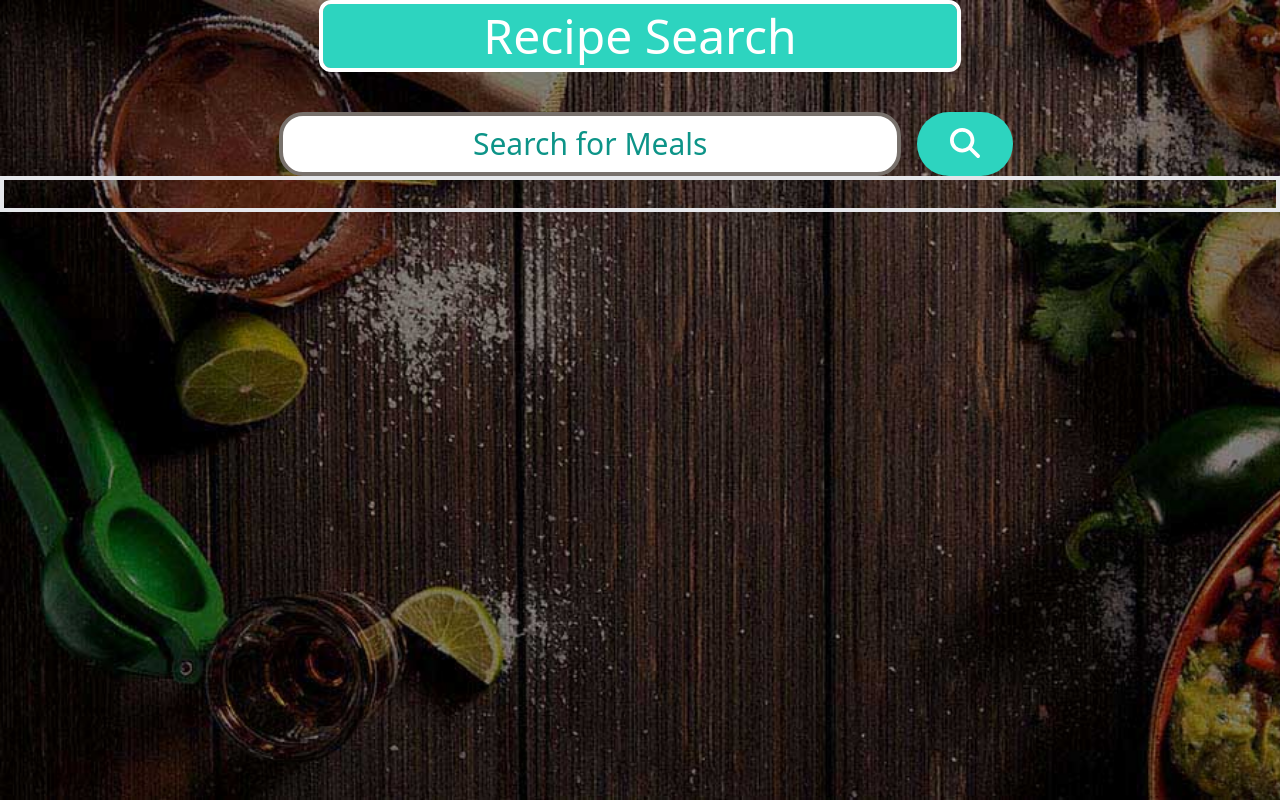
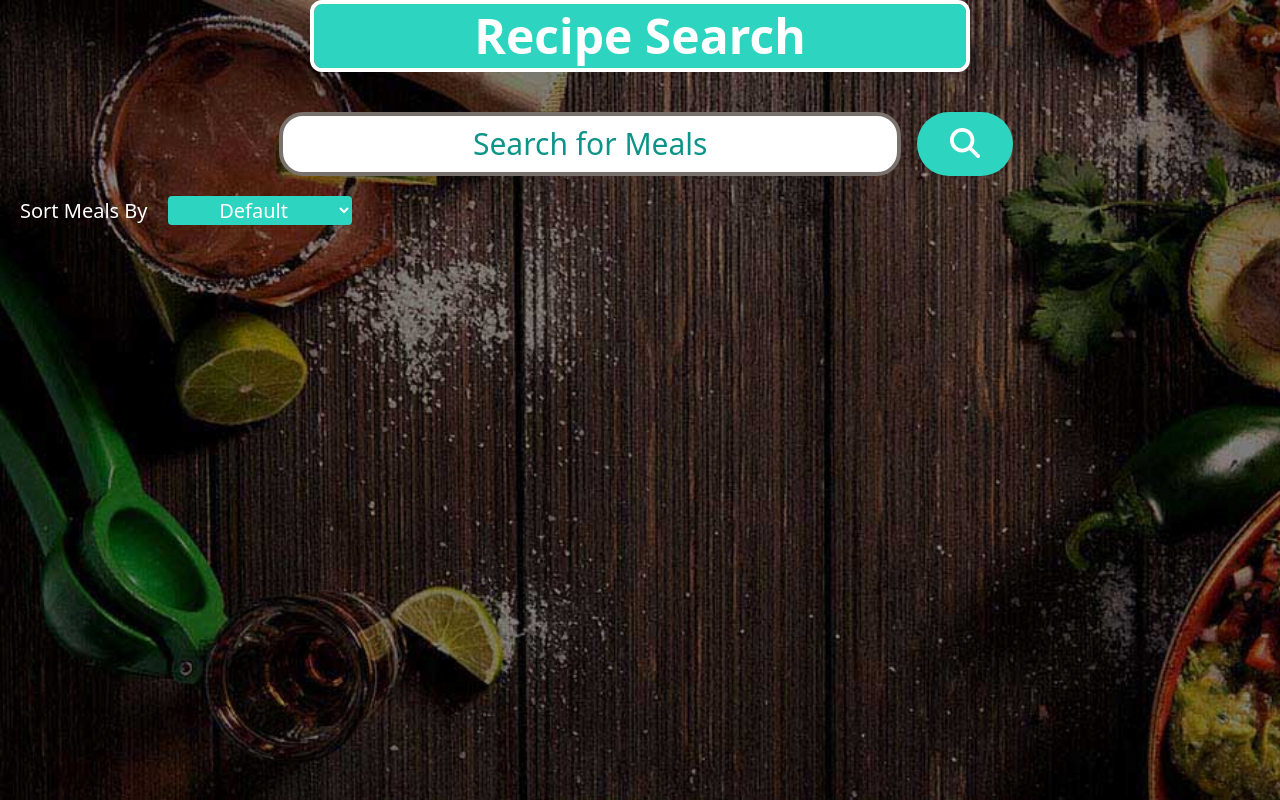
Before and after one commit to jpoee27/Meal-Search, a React (Create React App) app: page / in a window 1280 px wide. Built offline with nearby package versions, Linux system fonts and the light colour scheme.

Commit message:
Started making an info pop up for each meal and tried to add sort function with a select input

```diff
--- a/src/App.js
+++ b/src/App.js
@@ -12,9 +12,8 @@ function App() {
 
   const fetchMeals = async () => {
     const result = await axios(`https://api.edamam.com/search?app_id=df2a8020&app_key=e0970536c6d9fea58a687ed66d1449f8&q=${searchItem}`)
-    //this is now working with the search bar and displays in the meal grid(although the card still needs to be styled better). also need to see how much more info I can get from this api like calories, macros, etc.
     setMeals(result.data.hits);
-    setIsLoading(false);
+    setIsLoading(false);//still haven't set this up with loading spinner
   }
 
   return (
@@ -22,6 +21,9 @@ function App() {
       <Header />
       <Search searchItem={searchItem} setSearchItem={setSearchItem} fetchMeals={fetchMeals}/>
       <CardGrid meals={meals}/>
+      {/* <h1 className="bg-slate-200 text-teal-600 text-center text-2xl md:text-3xl xl:text-4xl mt-40 py-10">Sorry, could not find any meals called "{searchItem}"</h1>
+
+      ^^^this is an error message if there are no results found, but I still need to find away to check if there are no results found after the searchItem has been submitted (problem I am running into now was I could not just check if the searchItem.length === 0 because the searchItem state changes every time a letter is typed in, so need to figure out how to only run it when search has been submitted)*/}
     </div>
   );
 }
--- a/src/components/Card.js
+++ b/src/components/Card.js
@@ -1,17 +1,44 @@
-import React, { useEffect } from 'react'
+import React, { useState, useEffect } from 'react'
+import PopUp from './PopUp';
 
 const Card = ({ meal }) => {
-  let capitalLabel = meal.label.replace(/(^\w{1})|(\s+\w{1})/g, letter => letter.toUpperCase());
+  const [hovered, setHovered] = useState(false);
+  const toggleHover = () => setHovered(!hovered);
+  const [popUp, setPopUp] = useState(false);
 
   useEffect(() => {
     console.log(meal);
-  })
+  }, [])
+
+  const headingClasses = `text-center text-white text-sm md:text-xl xl:text-2xl leading-normal pt-1 ${hovered ? "" : "truncate"} hover:transition-all`;
+  let capitalLabel = meal.label.replace(/(^\w{1})|(\s+\w{1})/g, letter => letter.toUpperCase());
+
   return (
-    <div className='w-[8.5rem] sm:w-72 lg:w-44 xl:w-52 2xl:w-72 h-40 sm:h-48 rounded-lg bg-teal-900 outline outline-2 outline-stone-500 hover:outline-white hover:outline-4 focus:outline-4 focus:outline-white z-30 overflow-hidden justify-self-center' tabIndex={0}>
-      <h2 className='text-center text-white text-sm md:text-xl xl:text-2xl leading-normal pt-1'>{capitalLabel}</h2>
-      <img src={meal.image} className='w-full h-full object-center rounded-lg'></img>
-    </div>
+    <>
+      <button
+        className='w-[8.5rem] sm:w-72 lg:w-44 xl:w-52 2xl:w-64 h-40 sm:h-48 lg:h-44 2xl:h-52 rounded-lg bg-teal-900 outline outline-2 outline-stone-500 hover:outline-white hover:outline-4 focus:outline-4 focus:outline-white z-30 overflow-hidden justify-self-center'
+        onClick={() => setPopUp(true)}
+        >
+        <h2
+          className={headingClasses }
+          onMouseEnter={toggleHover}
+          onMouseLeave={toggleHover}
+        >
+          {capitalLabel}
+        </h2>
+        <img src={meal.image} alt='' className='w-full h-full object-top rounded-lg'></img>
+      </button>
+      <PopUp
+        trigger={popUp}
+        setTrigger={setPopUp}
+        mealTitle={capitalLabel}
+        meal={meal}
+      />
+    </>
   )
 }
 
+
+
+
 export default Card
--- a/src/components/CardGrid.js
+++ b/src/components/CardGrid.js
@@ -1,7 +1,24 @@
-import React from 'react'
+import React, { useState, useEffect } from 'react'
 import Card from './Card'
+import Sort from './Sort';
 
 const CardGrid = ({ meals }) => {
+  const [sortType, setSortType] = useState('');
+
+  useEffect(() => {
+    document.getElementById("sort-form").reset();
+    //^^^ no longer resets select input???
+  }, [meals]);
+
+  //STILL NEED TO FIX THIS SORTING FUNCTION, THINKING I MIGHT NEED TO CREATE A NEW PIECE OF STATE AS LIKE A SAMPLE ARRAY OF DATA SO I CAN SORT IT, BUT THEN I NEED TO FIND A WAY TO MAKE SURE THAT THE GRID DISPLAYS THE SORTED VERSION (then later will need to make sure I find a way to do it dynamically with every sortType and make sure that it is sorting in reverse for high-protein sortType)
+
+  // useEffect(() => {
+  //   const sortedGrid = [...meals].sort((a, b) => {
+  //     return a.recipe.calories - b.recipe.calories
+  //   })
+  //   console.log(sortedGrid);
+  // }, [sortType])
+
   const grid = meals.map((meal, index) => {
     return (
       <Card
@@ -12,9 +29,12 @@ const CardGrid = ({ meals }) => {
   })
 
   return (
-    <section className='min-h-full grid grid-cols-2 lg:grid-cols-5 gap-5 md:gap-10 md:px-20 lg:px-10 xl:px-20 pt-10 md:pt-5 xl:pt-2 0 pb-10 md:pb-5 flex flex-grow justify-evenly border-4'>
-      {grid}
-    </section>
+    <div className='w-full lg:h-[78vh] text-black pt-5'>
+      <Sort sortType={sortType} setSortType={setSortType}/>
+      <section className='w-full lg:h-[70vh] grid grid-cols-2 lg:grid-cols-5 gap-5 md:gap-10 md:px-20 lg:px-10 xl:px-20 pt-10 md:pt-5 2xl:pt-20 pb-10 md:pb-5  content-center flex flex-grow justify-evenly'>
+        {grid}
+      </section>
+    </div>
   )
 }
 
--- a/src/components/Header.js
+++ b/src/components/Header.js
@@ -3,7 +3,7 @@ import React from 'react'
 const Header = () => {
   return (
     <div className="w-screen flex justify-center py-1">
-      <h1 className="bg-teal-400 max-w-fit rounded-lg text-white text-center text-3xl md:text-4xl xl:text-5xl leading-normal px-10 md:px-20 xl:px-40 lg:py-2 outline outline-4 outline-white">Recipe Search</h1>
+      <h1 className="bg-teal-400 max-w-fit rounded-lg text-white text-center text-3xl md:text-4xl xl:text-5xl font-bold leading-normal px-10 md:px-20 xl:px-40 lg:py-2 outline outline-4 outline-white">Recipe Search</h1>
     </div>
   )
 }
--- /dev/null
+++ b/src/components/PopUp.js
@@ -0,0 +1,26 @@
+import React from 'react'
+
+const PopUp = ({ trigger, setTrigger, mealTitle, meal }) => {
+  return (trigger) ? (
+    <div className='w-screen h-screen fixed top-0 left-0 bg-[rgba(0,0,0,.8)] z-40 flex items-center'>
+      <div className='w-screen h-[80vh] relative bg-teal-400'>
+        <h1 className='text-white text-center text-xl md:text-3xl xl:text-4xl font-bold py-2 pb-5 md:py-3 underline underline-offset-8'>{mealTitle}</h1>
+        <section className='h-2/5 flex justify-evenly'>
+          <img src={meal.image} className="w-1/2 md:w-5/12 lg:w-4/12 h-full object-center lg:ml-[-10rem] xl:ml-[-20rem] outline outline-stone-500 outline-2"></img>
+          {/* finish styling this list then start moving on to the bottom portion (example written out in notebook) */}
+          <ul className='text-stone-800 text-lg md:text-xl xl:text-2xl'>
+            <li>Calories: {Math.round(meal.calories).toLocaleString("en-US")}</li>
+            <li>Protein: {Math.round(meal.totalNutrients.PROCNT.quantity).toLocaleString("en-US")}</li>
+            <li>Carbohydrates: {Math.round(meal.totalNutrients.CHOCDF.quantity).toLocaleString("en-US")}</li>
+            <li>Fat: {Math.round(meal.totalNutrients.FAT.quantity).toLocaleString("en-US")}</li>
+          </ul>
+        </section>
+        <button className="w-20 md:w-32 xl:h-12 absolute bottom-0 left-0 right-0 m-auto bg-slate-400 hover:bg-white focus:bg-white  text-white hover:text-teal-400 focus:text-teal-400" onClick={() => setTrigger(false)}>
+          <span className="text-2xl md:text-4xl font-bold"aria-hidden="true">&times;</span>
+        </button>
+      </div>
+    </div>
+  ) : "";
+}
+
+export default PopUp
--- /dev/null
+++ b/src/components/Sort.js
@@ -0,0 +1,24 @@
+import React from 'react'
+
+const Sort = ({ sortType, setSortType }) => {
+  const optionStyles = "bg-white text-teal-400 text-center text-xs md:text-lg xl:text-xl rounded";
+  return (
+    <form id="sort-form">
+      <label className='text-center text-white text-xs md:text-lg xl:text-xl leading-normal px-5'>Sort Meals By</label>
+      <select
+        className="bg-teal-400 text-white text-center text-xs md:text-lg xl:text-xl rounded"
+        value={sortType}
+        onChange={(e) => setSortType(e.target.value)}>
+        <option className={optionStyles} value="" defaultValue>Default</option>
+        <option className={optionStyles} value="low-calorie" >Low Calorie</option>
+        <option className={optionStyles} value="low-carb" >Low Carb</option>
+        <option className={optionStyles} value="low-fat" >Low Fat</option>
+        <option className={optionStyles} value="high-protein" >High Protein</option>
+        <option className={optionStyles} value="quickest-prep" >Quickest Prep</option>
+        <option className={optionStyles} value="least-ingredients" >Least Ingredients</option>
+      </select>
+    </form>
+  )
+}
+
+export default Sort
```
